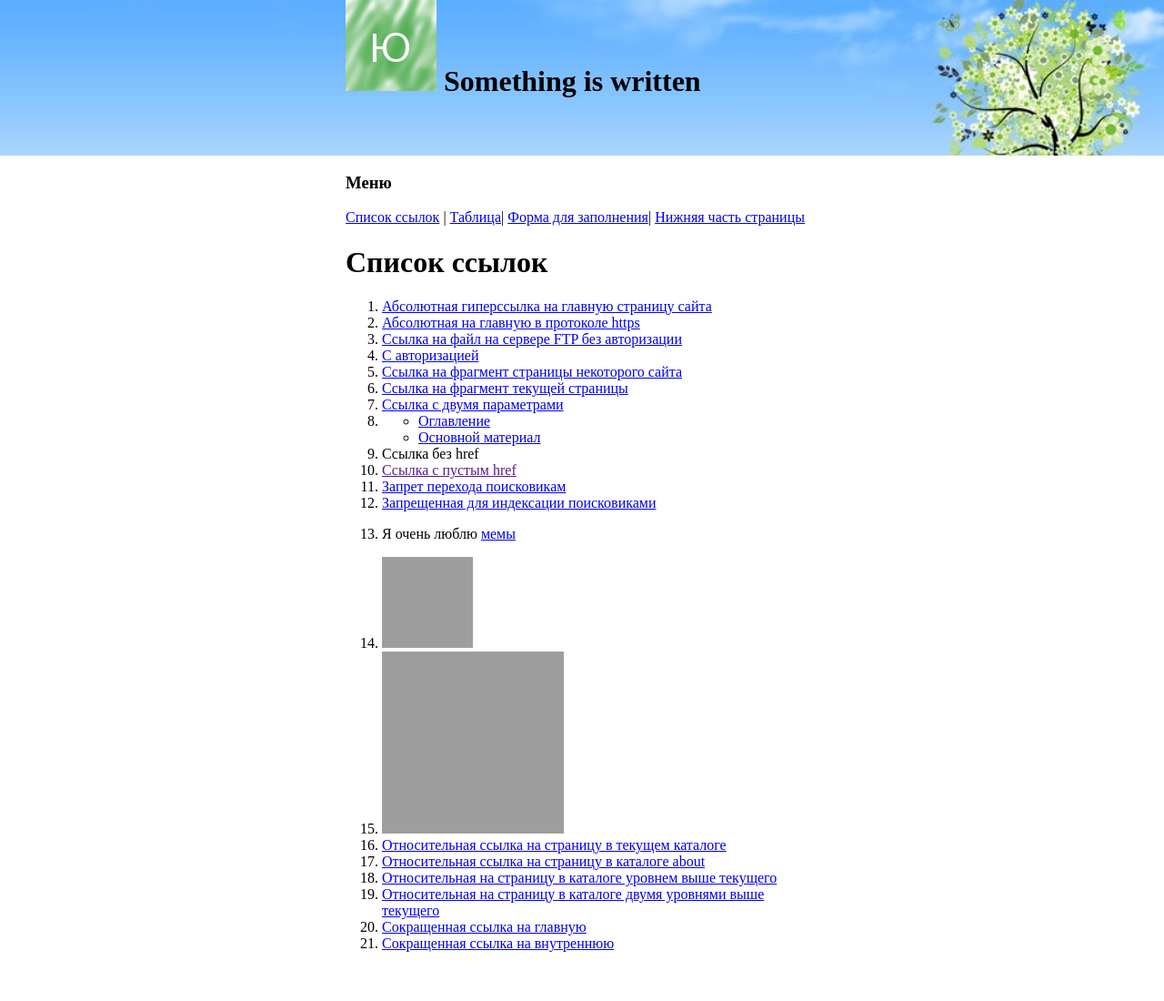
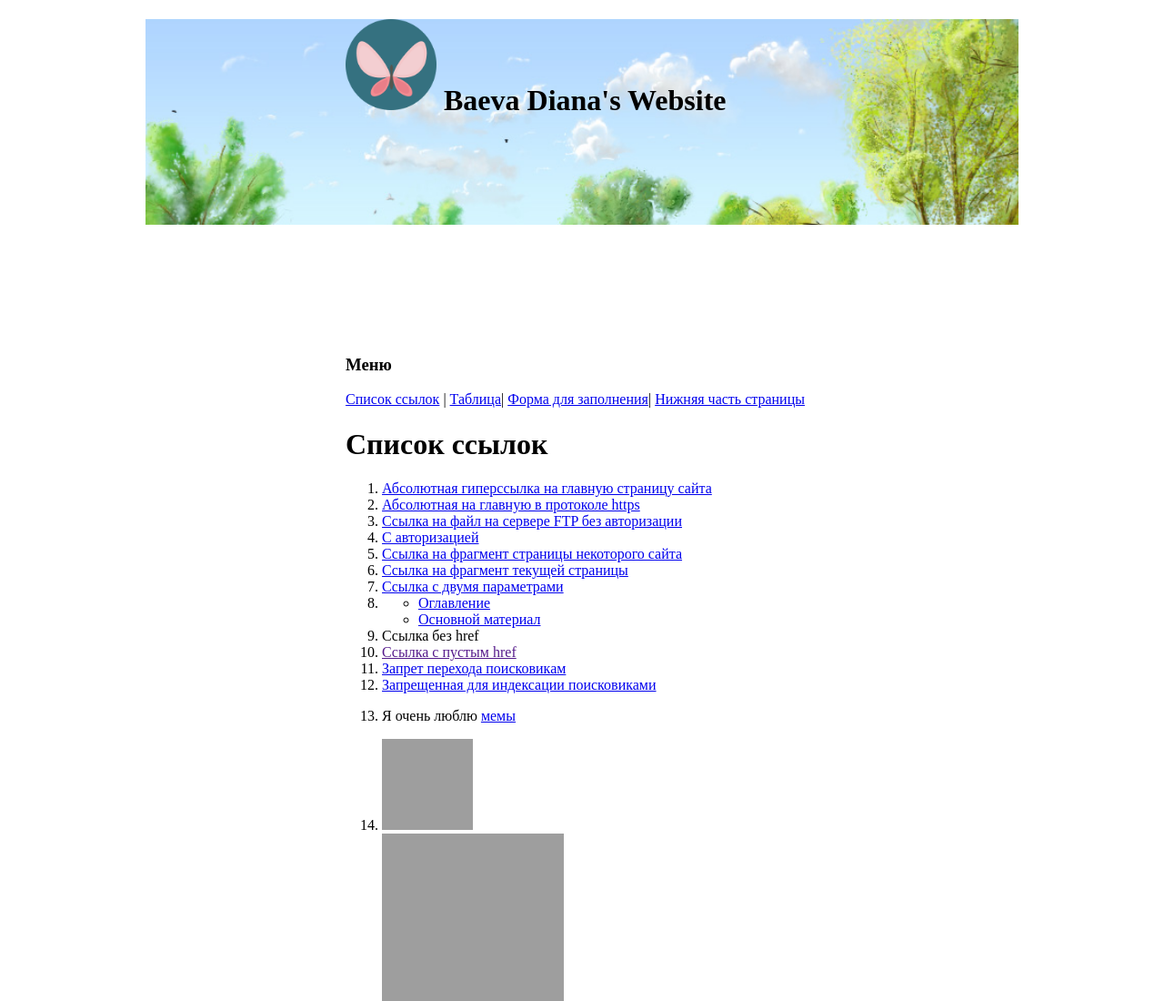
Before and after one commit to BaevaDiana/Website_Bootstrap_BEM, a plain HTML site: page index.html in a window 1280 px wide. Shown: the top 1100 px of the page at 91% size. Drawn offline with Linux system fonts and the light colour scheme; grey boxes are pictures that could not be loaded.

Commit message:
оформлено лого, название сайта и картинка в header

```diff
--- a/index.html
+++ b/index.html
@@ -7,12 +7,13 @@
 </head>
 <body>
 
-<header id="my_header">
-    <h1 id="element_id" class="container">
-        <img src="images/image.png" class="imag">
-        Something is written
+<header id="my_header" class="container">
+    <h1 id="element_id" class="h1">
+        <img src="images/butterfly.png" class="imag">
+        Baeva Diana's Website
     </h1>
 </header>
+
 <div class="container">
     <nav class="content">
     <h3>Меню</h3>
--- a/style.css
+++ b/style.css
@@ -13,12 +13,7 @@ html, body{
     max-width: 960px;
     padding: 0 220px 220px;
 }
-#my_header {
-    height: 171px;
-    background-image: url(images/Шапка.jpg);
-    background-size: 100%;
-    background-repeat: no-repeat;
-}
+
 /*#my_footer {*/
 /*    width: auto;*/
 /*    height: 85px;*/
@@ -38,6 +33,16 @@ th {
 }
 td {
     border: 1px solid grey;
+}
+
+#my_header {
+    background-image: url(images/imagine.jpg);
+    background-size: 100%;
+    background-repeat: no-repeat;
+}
+.imag{
+    width: 100px;
+    height: 100px;
 }
 
 
```
Also changed, not shown: images/butterfly.png (added), images/image.png (deleted), images/imagine.jpg (added), images/Шапка.jpg (deleted).
